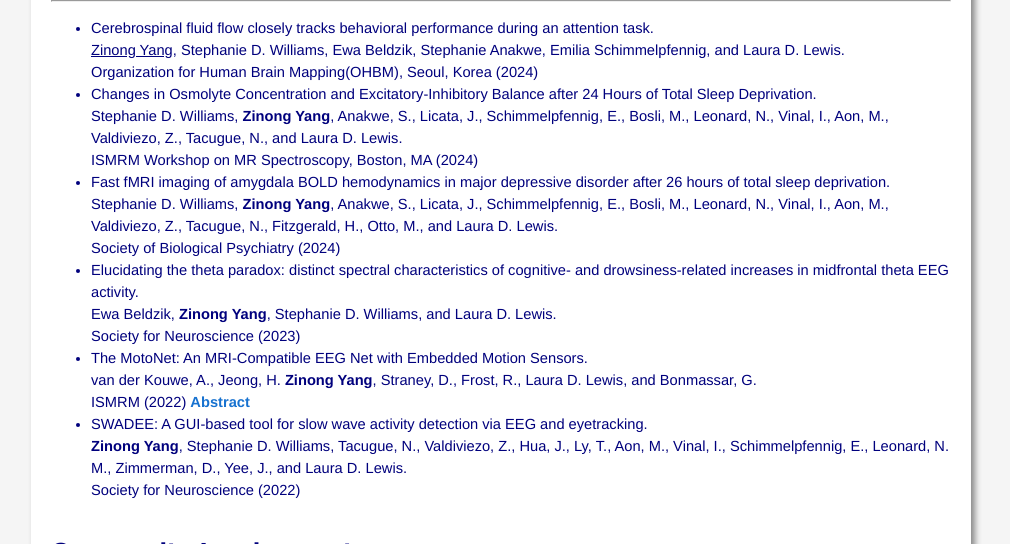
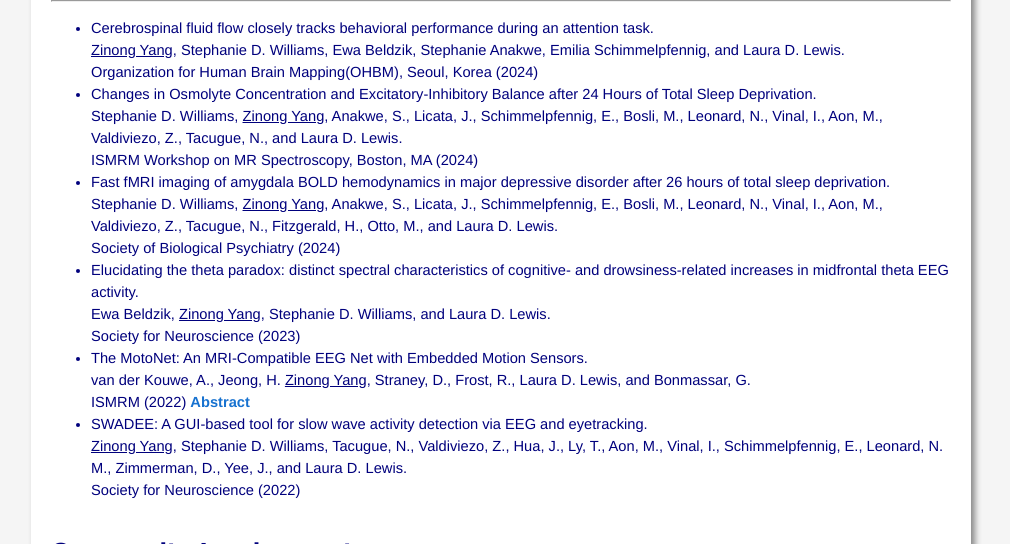
Before and after one commit to ziy027/ziy027.github.io, a Jekyll site: the page index.html, which Jekyll copies as it is, in a window 1280 px wide. Shown: the part 1553-2097 px from the top of the page, without its empty margins (139-1149 px from the left). Built offline with Jekyll 4.4.1, drawn with Linux system fonts in a browser that asks for light colours; nearby versions of some CDN libraries.

Commit message:
edit bio

```diff
--- a/index.html
+++ b/index.html
@@ -150,7 +150,7 @@
             <li>
                 Changes in Osmolyte Concentration and Excitatory-Inhibitory Balance after 24 Hours of Total Sleep Deprivation.
                 <br>
-                Stephanie D. Williams, <b>Zinong Yang</b>, Anakwe, S., Licata, J., Schimmelpfennig, E., Bosli, M., Leonard, N., Vinal, I., Aon, M., Valdiviezo, Z., Tacugue, N., and Laura D. Lewis.
+                Stephanie D. Williams, <u>Zinong Yang</u>, Anakwe, S., Licata, J., Schimmelpfennig, E., Bosli, M., Leonard, N., Vinal, I., Aon, M., Valdiviezo, Z., Tacugue, N., and Laura D. Lewis.
                 <br>
                 ISMRM Workshop on MR Spectroscopy, Boston, MA (2024)
             </li>
@@ -158,7 +158,7 @@
             <li>
                 Fast fMRI imaging of amygdala BOLD hemodynamics in major depressive disorder after 26 hours of total sleep deprivation.
                 <br>
-                Stephanie D. Williams, <b>Zinong Yang</b>, Anakwe, S., Licata, J., Schimmelpfennig, E., Bosli, M., Leonard, N., Vinal, I., Aon, M., Valdiviezo, Z., Tacugue, N., Fitzgerald, H., Otto, M., and Laura D. Lewis.
+                Stephanie D. Williams, <u>Zinong Yang</u>, Anakwe, S., Licata, J., Schimmelpfennig, E., Bosli, M., Leonard, N., Vinal, I., Aon, M., Valdiviezo, Z., Tacugue, N., Fitzgerald, H., Otto, M., and Laura D. Lewis.
                 <br>
                 Society of Biological Psychiatry (2024)
             </li>
@@ -166,7 +166,7 @@
             <li>
                 Elucidating the theta paradox: distinct spectral characteristics of cognitive- and drowsiness-related increases in midfrontal theta EEG activity.
                 <br>
-                Ewa Beldzik, <b>Zinong Yang</b>, Stephanie D. Williams, and Laura D. Lewis.
+                Ewa Beldzik, <u>Zinong Yang</u>, Stephanie D. Williams, and Laura D. Lewis.
                 <br>
                 Society for Neuroscience (2023)
             </li>
@@ -174,7 +174,7 @@
             <li>
                 The MotoNet: An MRI-Compatible EEG Net with Embedded Motion Sensors.
                 <br>
-                van der Kouwe, A., Jeong, H. <b>Zinong Yang</b>,  Straney, D., Frost, R., Laura D. Lewis, and Bonmassar, G.
+                van der Kouwe, A., Jeong, H. <u>Zinong Yang</u>,  Straney, D., Frost, R., Laura D. Lewis, and Bonmassar, G.
                 <br>
                 ISMRM (2022) <a href="https://cds.ismrm.org/protected/22MProceedings/PDFfiles/0636.html" target="_blank"><b>Abstract</b></a>
             </li>
@@ -182,7 +182,7 @@
             <li>
                 SWADEE: A GUI-based tool for slow wave activity detection via EEG and eyetracking.
                 <br>
-                <b>Zinong Yang</b>, Stephanie D. Williams, Tacugue, N., Valdiviezo, Z., Hua, J., Ly, T., Aon, M., Vinal, I., Schimmelpfennig, E., Leonard, N. M., Zimmerman, D., Yee, J., and Laura D. Lewis.
+                <u>Zinong Yang</u>, Stephanie D. Williams, Tacugue, N., Valdiviezo, Z., Hua, J., Ly, T., Aon, M., Vinal, I., Schimmelpfennig, E., Leonard, N. M., Zimmerman, D., Yee, J., and Laura D. Lewis.
                 <br>
                 Society for Neuroscience (2022)
             </li>
```
